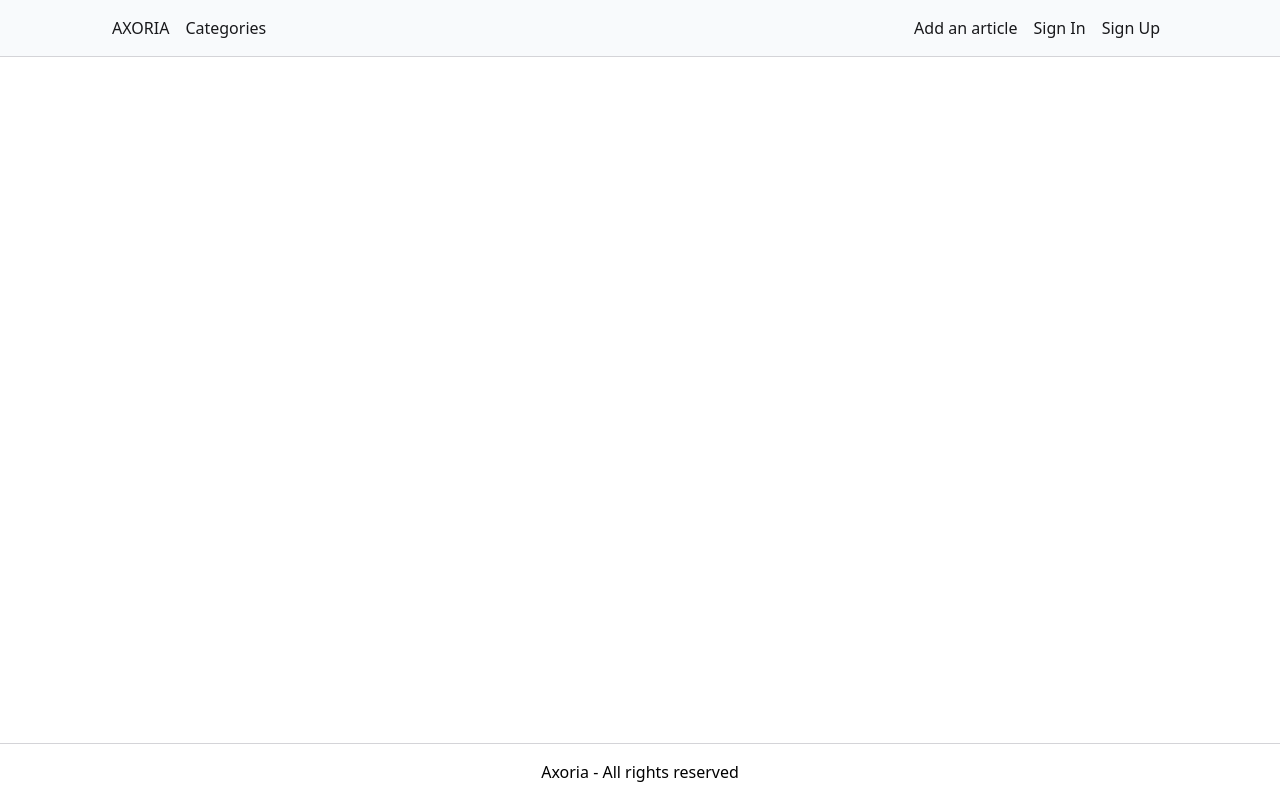
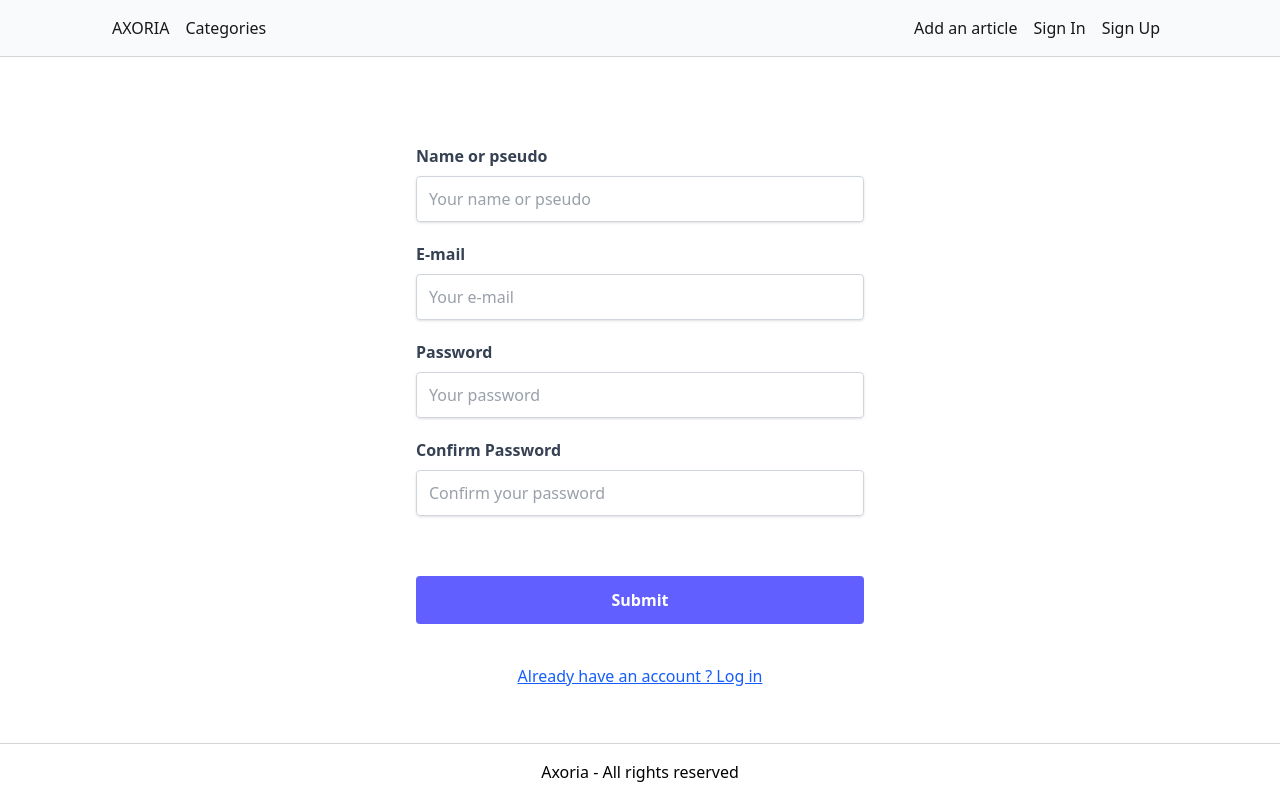
Before and after one commit to martinserret/4.axoria-blog, a Next.js app: page /signup in a window 1280 px wide. Built offline with nearby package versions, Linux system fonts and the light colour scheme.

Commit message:
Ui de la page d'inscription : - global.css : ajour de la class .f-auth-input - création du formulaire dans la page signup.jsx
Création du modèle "user":
- Schema : userName, normalizedUserName, email, password

```diff
--- a/src/app/(auth)/signup/page.jsx
+++ b/src/app/(auth)/signup/page.jsx
@@ -1,5 +1,71 @@
 export default function page() {
   return (
-    <div>Sign Up</div>
+    <form className="max-w-md mx-auto mt-36">
+      <label
+        htmlFor="userName"
+        className="f-label"
+      >Name or pseudo</label>
+      <input
+        className="f-auth-input"
+        type="text"
+        id="userName"
+        name="userName"
+        placeholder="Your name or pseudo"
+        required
+      />
+
+      <label
+        htmlFor="email"
+        className="f-label"
+      >E-mail</label>
+      <input
+        className="f-auth-input"
+        type="email"
+        id="email"
+        name="email"
+        placeholder="Your e-mail"
+        required
+      />
+
+      <label
+        htmlFor="password"
+        className="f-label"
+      >Password</label>
+      <input
+        className="f-auth-input"
+        type="password"
+        id="password"
+        name="password"
+        placeholder="Your password"
+        required
+      />
+
+      <label
+        htmlFor="passwordRepeat"
+        className="f-label"
+      >Confirm Password</label>
+      <input
+        className="f-auth-input"
+        type="password"
+        id="passwordRepeat"
+        name="passwordRepeat"
+        placeholder="Confirm your password"
+        required
+      />
+
+      <button
+        className="w-full bg-indigo-500 hover:bg-indigo-700 text-white font-bold py-3 px-4 my-10 rounded border-none"
+      >
+        Submit
+      </button>
+
+      <a
+        href="/signin"
+        className="mb-5 underline text-blue-600 block text-center"
+      >
+        Already have an account ? Log in
+      </a>
+
+    </form>
   );
 }
--- a/src/app/globals.css
+++ b/src/app/globals.css
@@ -57,3 +57,7 @@
 .f-label {
   @apply block mb-2 text-gray-700 font-semibold;
 }
+
+.f-auth-input {
+  @apply shadow appearance-none border border-gray-300 rounded w-full p-3 text-gray-700 leading-tight mb-5 focus:outline-gray-400;
+}
--- /dev/null
+++ b/src/lib/models/user.js
@@ -0,0 +1,29 @@
+import mongoose from "mongoose";
+
+const userSchema = new mongoose.Schema({
+  userName: {
+    type: String,
+    required: true,
+    unique: true
+  },
+  normalizedUserName: {
+    type: String,
+    required: true,
+    unique: true
+  },
+  email: {
+    type: String,
+    required: true,
+    unique: true
+  },
+  password: {
+    type: String,
+    require: true
+  },
+  // isAdmin: {
+  //   type: Boolean,
+  //   default: false
+  // }
+});
+
+export const User = mongoose.models?.User || mongoose.model("User", userSchema);
```
